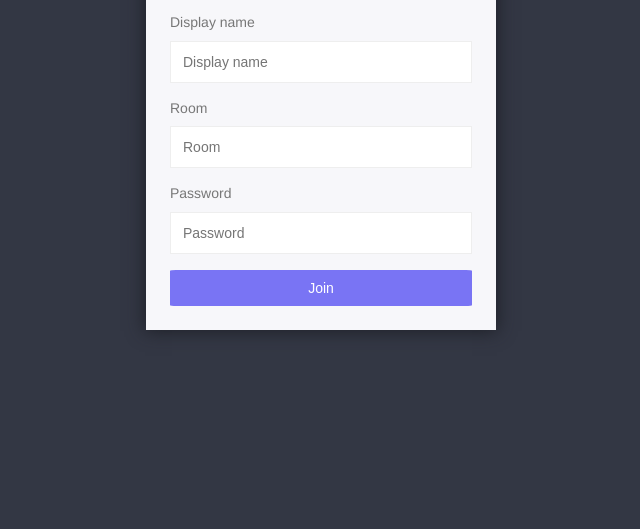
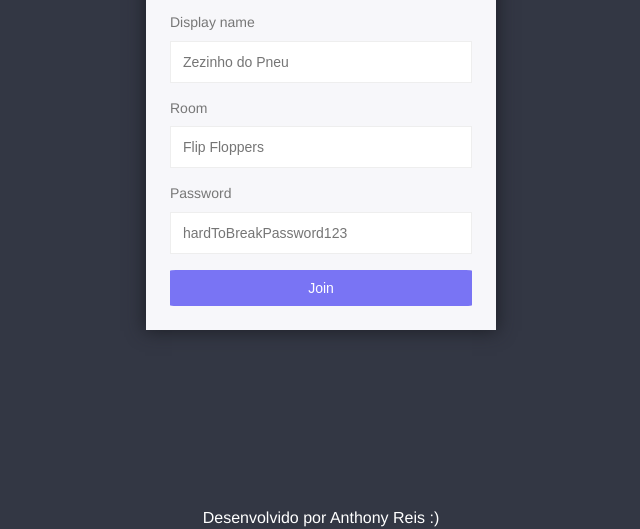
Before and after one commit to anthonyreis/chat_app, a website: page public/index.html in a window 1280 px wide. Shown: the part 271-800 px from the top of the page, without its empty margins (319-959 px from the left). Drawn offline with Linux system fonts and the light colour scheme.

Commit message:
pequenos ajustes

```diff
--- a/public/css/styles.css
+++ b/public/css/styles.css
@@ -75,6 +75,15 @@ button:disabled {
     padding: 24px;
     width: 350px;
 }
+
+.footer {
+    position: fixed;
+    left: 0;
+    bottom: 0;
+    width: 100%;
+    color: white;
+    text-align: center;
+  }
 
 .centered-form button {
     width: 100%;
--- a/public/index.html
+++ b/public/index.html
@@ -13,19 +13,20 @@
             <h1>Join</h1>
             <form action="/chat.html">
                 <label>Display name</label>
-                <input type="text" name="username" id="username" placeholder="Display name" required
+                <input type="text" name="username" id="username" placeholder="Zezinho do Pneu" required
                     aria-label="User name">
 
                 <label>Room</label>
-                <input type="text" name="room" id="room" placeholder="Room" required aria-label="Room Name">
+                <input type="text" name="room" id="room" placeholder="Flip Floppers" required aria-label="Room Name">
 
                 <label>Password</label>
-                <input type="password" name="password" id="password" placeholder="Password" aria-label="Room Password">
+                <input type="password" name="password" id="password" placeholder="hardToBreakPassword123" aria-label="Room Password">
 
                 <button style="background: #7974F4;" aria-label="Join">Join</button>
             </form>
         </div>
     </div>
+    <p class="footer">Desenvolvido por Anthony Reis :)</p>
 </body>
 
 </html>
--- a/src/routes/fileUpload.js
+++ b/src/routes/fileUpload.js
@@ -5,7 +5,6 @@ const router = new express.Router();
 
 router.post('/chat.html?', upload.single('upfile'), async (req, res) => {
     try {
-        console.log(req);
         const file = req.file.buffer;
         const mimeType = req.file.mimetype;
 
```
Also changed, not shown: public/chat.html (+0 -1 lines).
